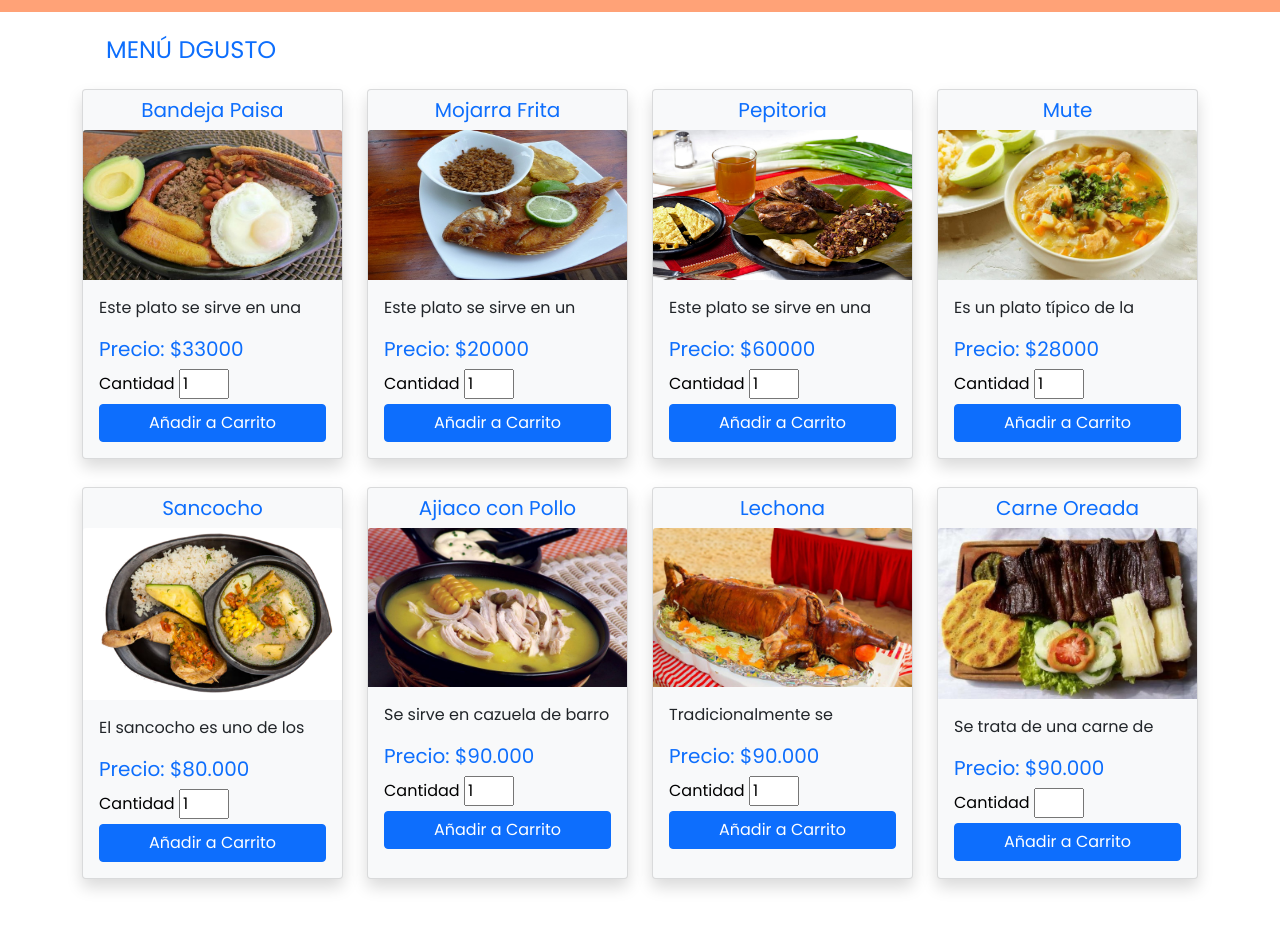
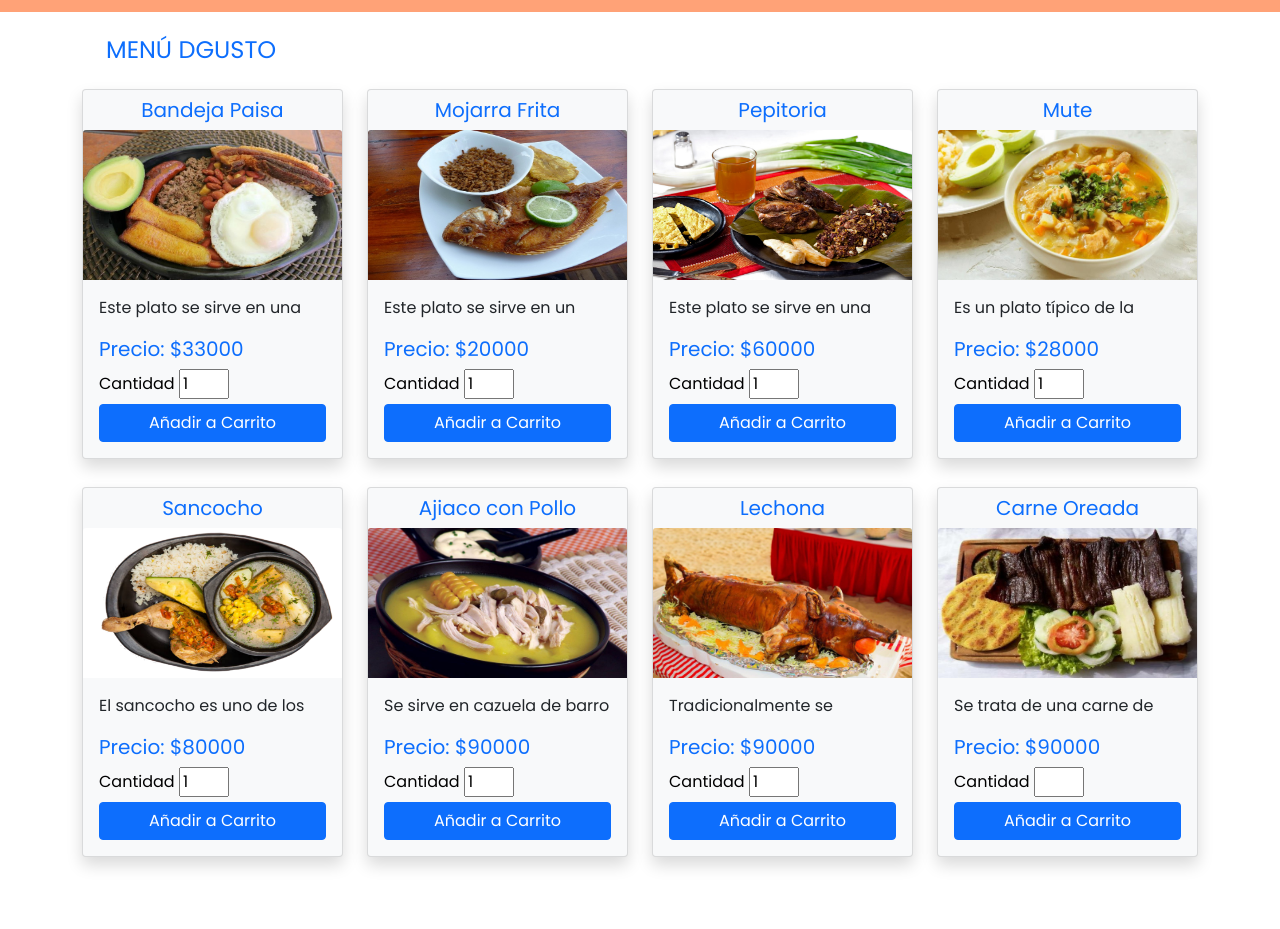
Before and after one commit to Crnustes/Restaurante, a plain HTML site: page tienda.html in a window 1280 px wide. Shown: the part 127-1056 px from the top of the page. Drawn offline with nearby package versions, Linux system fonts and the light colour scheme.

Commit message:
Update tienda.html
k

```diff
--- a/tienda.html
+++ b/tienda.html
@@ -179,12 +179,12 @@
                 <div class="col d-flex justify-content-center mb-4">
                     <div class="card shadow mb-1 bg-light rounded" style="width: 20rem;">
                         <h5 class="card-title pt-2 text-center text-primary">Sancocho</h5>
-                        <img src="images/Sancocho.jpg" class="card-img-top" alt="...">
+                        <img src="images/Sancocho.jpg" width="150" height="150" class="card-img-top" alt="...">
                         <div class="card-body">
                             <p class="card-text text-body description">
                                 El sancocho es uno de los platos típicos más populares de la gastronomía colombiana y ha sido propuesto en distintas ocasiones como plato nacional. Según el Atlas etnográfico-lingüístico del Instituto Caro y Cuervo se prepara en más de 193 localidades
                                 del país </p>
-                            <h5 class="text-primary">Precio: <span class="precio">$80.000</span></h5>
+                            <h5 class="text-primary">Precio: <span class="precio">$80000</span></h5>
                             <div>
                                 <label for="qty-1">Cantidad</label>
                                 <input type="number" name="qty-1" id="qty-1" class="qty" value="1" style="width: 50px;" />
@@ -198,11 +198,11 @@
                 <div class="col d-flex justify-content-center mb-4">
                     <div class="card shadow mb-1 bg-light rounded" style="width: 20rem;">
                         <h5 class="card-title pt-2 text-center text-primary">Ajiaco con Pollo</h5>
-                        <img src="images/AJIACO.jpg" class="card-img-top" alt="...">
+                        <img src="images/AJIACO.jpg" width="150" height="150" class="card-img-top" alt="...">
                         <div class="card-body">
                             <p class="card-text text-body description">
                                 Se sirve en cazuela de barro acompañado con arroz blanco aparte, con una tajada de aguacate. Como postre, tradicionalmente se sirve dulce de papayuela o brevas en almíbar y sorbete de curuba en leche.</p>
-                            <h5 class="text-primary">Precio: <span class="precio">$90.000</span></h5>
+                            <h5 class="text-primary">Precio: <span class="precio">$90000</span></h5>
                             <div>
                                 <label for="qty-1">Cantidad</label>
                                 <input type="number" name="qty-1" id="qty-1" class="qty" value="1" style="width: 50px;" />
@@ -216,12 +216,12 @@
                 <div class="col d-flex justify-content-center mb-4">
                     <div class="card shadow mb-1 bg-light rounded" style="width: 20rem;">
                         <h5 class="card-title pt-2 text-center text-primary">Lechona</h5>
-                        <img src="images/LECHONA.jpg" class="card-img-top" alt="...">
+                        <img src="images/LECHONA.jpg" width="150" height="150" class="card-img-top" alt="...">
                         <div class="card-body">
                             <p class="card-text text-body description">
                                 Tradicionalmente se prepara en hornos de barro pre calentados y su cocción es de aproximadamente 13 horas. Después de esto se debe dejar enfriar, para servir en platos individuales repartiendo porciones de relleno y piel equitativamente, acompañado por
                                 arepa de maíz blanco, insulso y una bebida al gusto.</p>
-                            <h5 class="text-primary">Precio: <span class="precio">$90.000</span></h5>
+                            <h5 class="text-primary">Precio: <span class="precio">$90000</span></h5>
                             <div>
                                 <label for="qty-1">Cantidad</label>
                                 <input type="number" name="qty-1" id="qty-1" class="qty" value="1" style="width: 50px;" />
@@ -235,12 +235,12 @@
                 <div class="col d-flex justify-content-center mb-4">
                     <div class="card shadow mb-1 bg-light rounded" style="width: 20rem;">
                         <h5 class="card-title pt-2 text-center text-primary">Carne Oreada</h5>
-                        <img src="images/carne.jpg" class="card-img-top" alt="...">
+                        <img src="images/carne.jpg" width="150" height="150" class="card-img-top" alt="...">
                         <div class="card-body">
                             <p class="card-text text-body description">
                                 Se trata de una carne de res marinada, salada y secada al sol lista para asar. Un plato clásico, lo encontrarás en muchos restaurantes como especialidad. Servido con yuca y ají.
                             </p>
-                            <h5 class="text-primary">Precio: <span class="precio">$90.000</span></h5>
+                            <h5 class="text-primary">Precio: <span class="precio">$90000</span></h5>
                             <div>
                                 <label for="qty-1">Cantidad</label>
                                 <input type="number" name="qty-1" id="qty-1" class="qty" value="" style="width: 50px;" />
```
